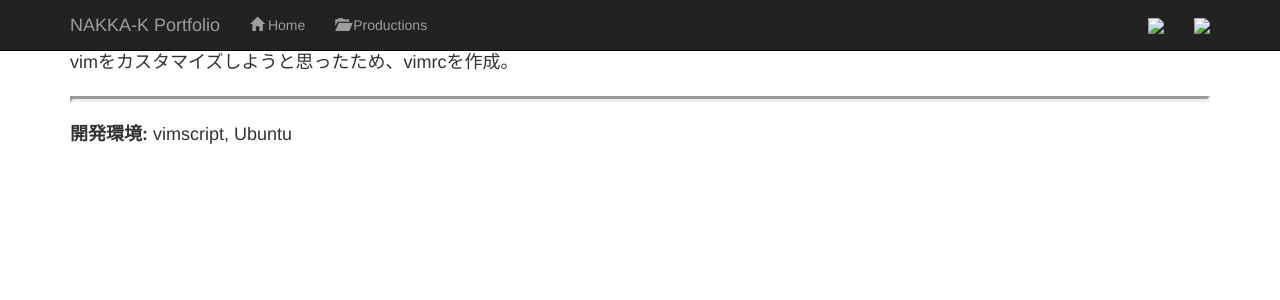
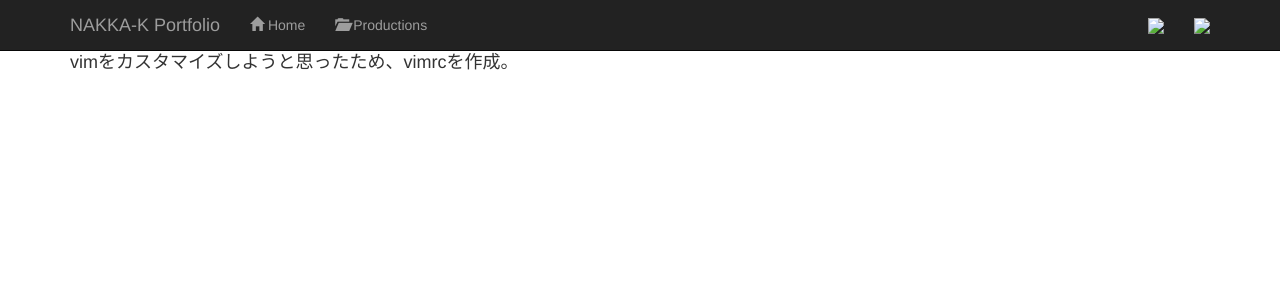
Before and after one commit to NAKKA-K/my_portfolio, a Jekyll site: the page built from _posts/2017-10-02-dotfiles.html, in a window 1280 px wide. Shown: the top 300 px of the page. Built offline with Jekyll 4.4.1, drawn with Linux system fonts in a browser that asks for light colours; nearby versions of some CDN libraries; library files that are not in the unit come from our copies.

Commit message:
Add dotfile env

```diff
--- a/_posts/2017-10-02-dotfiles.html
+++ b/_posts/2017-10-02-dotfiles.html
@@ -3,7 +3,6 @@
 title: "dotfiles"
 period: 2017-10～2017-10(1日)
 URL: https://github.com/NAKKA-K/dotfiles
+env: vimscript, Ubuntu
 ---
 <p>vimをカスタマイズしようと思ったため、vimrcを作成。</p>
-<hr style="border: inset;">
-<p><strong>開発環境:</strong> vimscript, Ubuntu</p>
```
